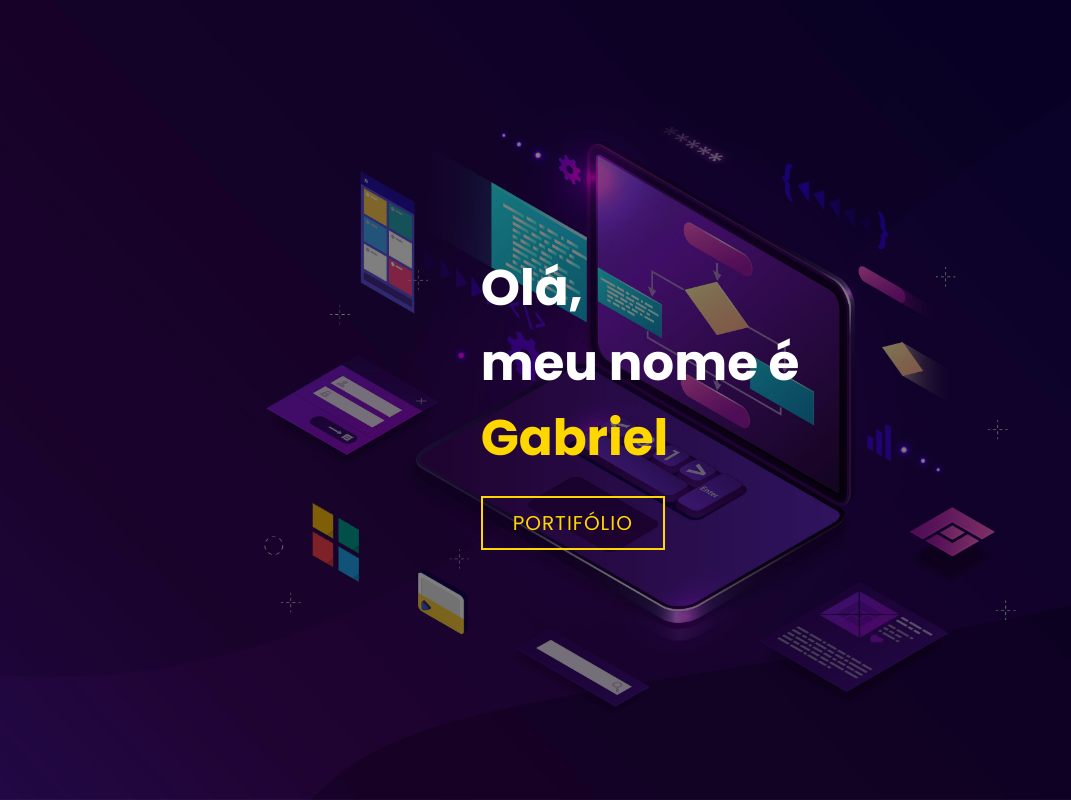
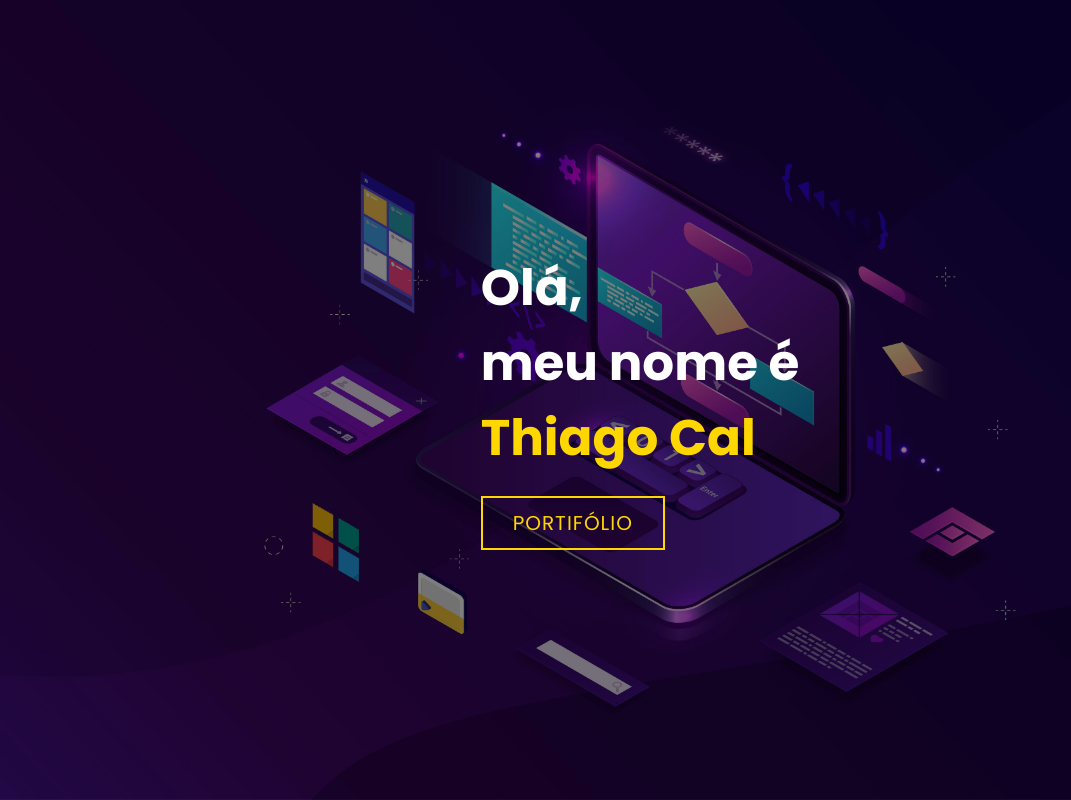
Before and after one commit to thiagocal82/portfolio-thiagocal, a plain HTML site: page index.html in a window 1280 px wide. Shown: the top 800 px of the page, without its empty margins (0-1071 px from the left). Drawn offline with Linux system fonts and the light colour scheme.

Commit message:
update name

```diff
--- a/index.html
+++ b/index.html
@@ -14,7 +14,7 @@
             <div>
                 <h1>Olá,<span></span></h1>
                 <h1>meu nome é<span></span></h1>
-                <h1>Gabriel<span></span></h1>
+                <h1>Thiago Cal<span></span></h1>
                 <a href="#portfolio" type="button" class="cta">Portifólio</a>
             </div>
         </div>
```
